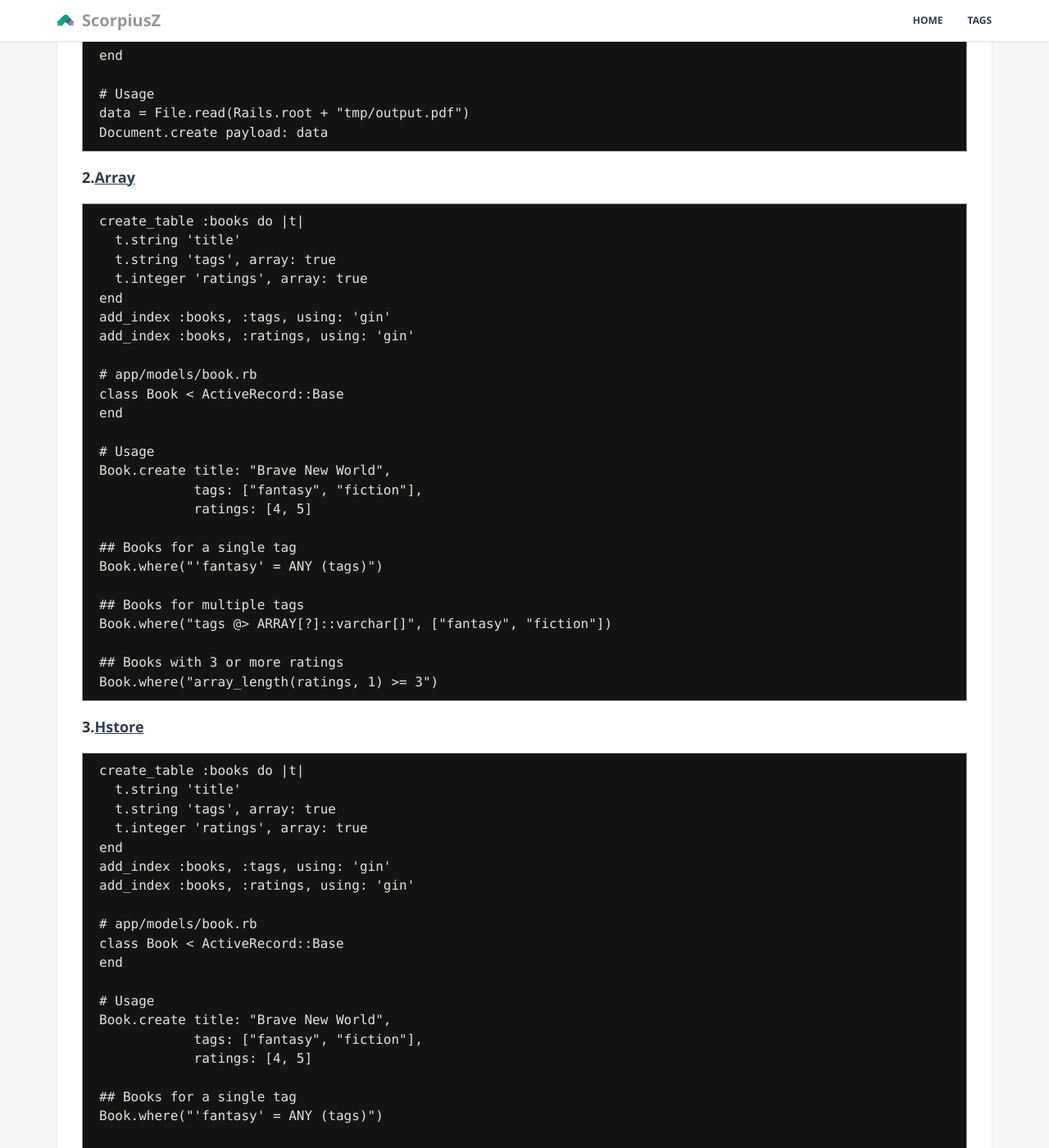
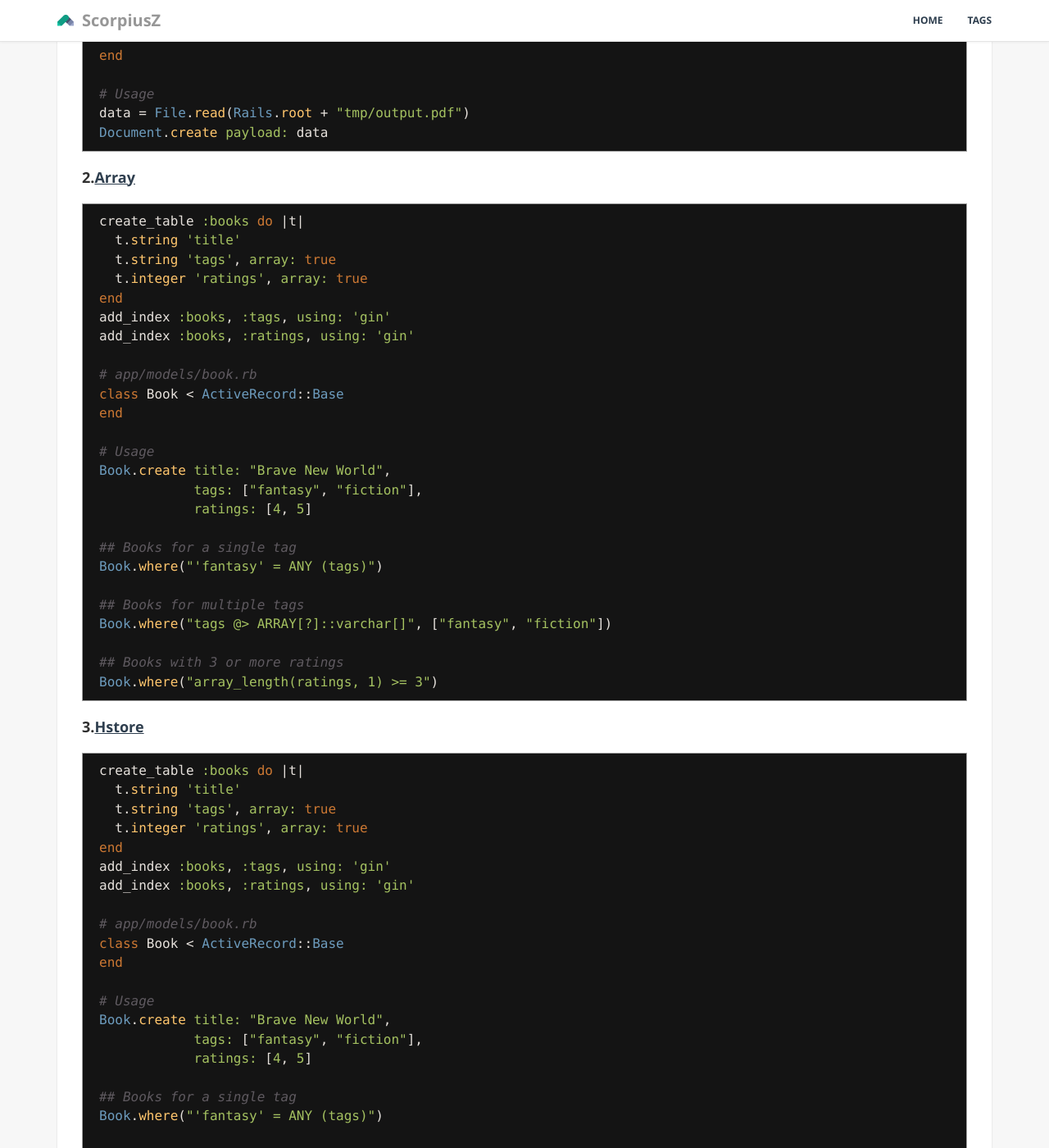
Before and after one commit to ScorpiusZ/ScorpiusZ.github.io, a Jekyll site: the page built from _posts/201507/2015-7-2-Introduction-To-PostgreSQL.md, in a window 1280 px wide and 1400 px high, scrolled down 1666 px. Shown: the whole window at 82% size. Built offline with Jekyll 4.4.1, drawn with Linux system fonts in a browser that asks for light colours; Markdown is read by kramdown in place of the engine named in the settings; some of the changed text lies outside the part shown.

Commit message:
add block language type

````diff
--- a/_posts/201507/2015-7-2-Introduction-To-PostgreSQL.md
+++ b/_posts/201507/2015-7-2-Introduction-To-PostgreSQL.md
@@ -34,7 +34,7 @@ PostgreSQL 是一个自由的对象-关系数据库服务器(数据库管理系
 ###数据类型
 
 #### 1.[Byte](http://www.postgresql.org/docs/current/static/datatype-binary.html)
-```
+```ruby
 create_table :documents do |t|
   t.binary 'payload'
 end
@@ -49,7 +49,7 @@ Document.create payload: data
 ```
 
 #### 2.[Array](http://www.postgresql.org/docs/current/static/arrays.html)
-```
+```ruby
 create_table :books do |t|
   t.string 'title'
   t.string 'tags', array: true
@@ -78,7 +78,7 @@ Book.where("array_length(ratings, 1) >= 3")
 ```
 
 #### 3.[Hstore](http://www.postgresql.org/docs/current/static/hstore.html)
-```
+```ruby
 create_table :books do |t|
   t.string 'title'
   t.string 'tags', array: true
@@ -107,7 +107,7 @@ Book.where("array_length(ratings, 1) >= 3")
 ```
 
 #### 4.[JSON](http://www.postgresql.org/docs/current/static/datatype-json.html)
-```
+```ruby
 create_table :events do |t|
   t.json 'payload'
 end
@@ -128,7 +128,7 @@ Event.where("payload->>'kind' = ?", "user_renamed")
 ```
 
 #### 5.[Range Types](http://www.postgresql.org/docs/current/static/rangetypes.html)
-```
+```ruby
 create_table :events do |t|
   t.daterange 'duration'
 end
@@ -159,7 +159,7 @@ event.ends_at # => Thu, 13 Feb 2014
 #### 7.[UUID](http://www.postgresql.org/docs/current/static/datatype-uuid.html)
 #### 8.[Bit String Types](http://www.postgresql.org/docs/current/static/datatype-bit.html)
 #### 9.[Network Address Types](http://www.postgresql.org/docs/current/static/datatype-net-types.html)
-```
+```ruby
 create_table(:devices, force: true) do |t|
   t.inet 'ip'
   t.cidr 'network'
@@ -190,7 +190,7 @@ macbook.address
 ###列子
 实现一个 Model Member
 
-```
+```ruby
 class CreateMembers < ActiveRecord::Migration
   def change
     create_table :members do |t|
@@ -208,21 +208,21 @@ end
 ```
 给 Aarry Column add index
 
-```
+```ruby
 class AddIndexOnInterestToMember < ActiveRecord::Migration
   def change
     add_index :members, :interests, using: 'gin'
   end
 end
 ```
-```
+```ruby
 2.1.5 :001 > Member.count
    (443.0ms)  SELECT COUNT(*) FROM "members"
  => 1030004
 ```
 查询兴趣
 
-```
+```ruby
 2.1.5 :009 > Member.where(" interests @> ARRAY[?]::varchar[]",["宅", "有责任心"]).count
    (44.9ms)  SELECT COUNT(*) FROM "members" WHERE ( interests @> ARRAY['宅','有责任心']::varchar[])
  => 7012
@@ -234,7 +234,7 @@ end
 
 查询性别及地区
 
-```
+```ruby
 2.1.5 :018 > Member.where("info->> 'sex' = ?",'1').where("info->> 'location_id' = ?",'1').limit(10).map{|e| e.info}
   Member Load (10.3ms)  SELECT  "members".* FROM "members" WHERE (info->> 'sex' = '1') AND (info->> 'location_id' = '1') LIMIT 10
  => [{"nickname"=>"name43", "sex"=>1, "birthday"=>"1992-01-01", "location_id"=>1, "height"=>175, "weight"=>115}, {"nickname"=>"name16", "sex"=>1, "birthday"=>"1979-01-01", "location_id"=>1, "height"=>153, "weight"=>161}, {"nickname"=>"name6", "sex"=>1, "birthday"=>"1979-01-01", "location_id"=>1, "height"=>143, "weight"=>162}, {"nickname"=>"name8", "sex"=>1, "birthday"=>"1979-01-01", "location_id"=>1, "height"=>186, "weight"=>167}, {"nickname"=>"name88", "sex"=>1, "birthday"=>"1975-01-01", "location_id"=>1, "height"=>162, "weight"=>172}, {"nickname"=>"name82", "sex"=>1, "birthday"=>"1975-01-01", "location_id"=>1, "height"=>152, "weight"=>101}, {"nickname"=>"name20", "sex"=>1, "birthday"=>"1979-01-01", "location_id"=>1, "height"=>146, "weight"=>143}, {"nickname"=>"name3", "sex"=>1, "birthday"=>"1992-01-01", "location_id"=>1, "height"=>197, "weight"=>175}, {"nickname"=>"name51", "sex"=>1, "birthday"=>"1974-01-01", "location_id"=>1, "height"=>152, "weight"=>161}, {"nickname"=>"name31", "sex"=>1, "birthday"=>"1978-01-01", "location_id"=>1, "height"=>174, "weight"=>99}]
@@ -254,10 +254,10 @@ end
  对比一下 JSON 加索引 与不加索引的 差距
  给 info 的 location_id 添加索引
 
- ```
+ ```ruby
  CREATE INDEX ON members((info->>'location_id'));
  ```
- ```
+ ```ruby
  2.1.5 :004 > Member.where("info->> 'location_id' = ?",'2').count
    (1221.2ms)  SELECT COUNT(*) FROM "members" WHERE (info->> 'location_id' = '2')
  => 30249
````
